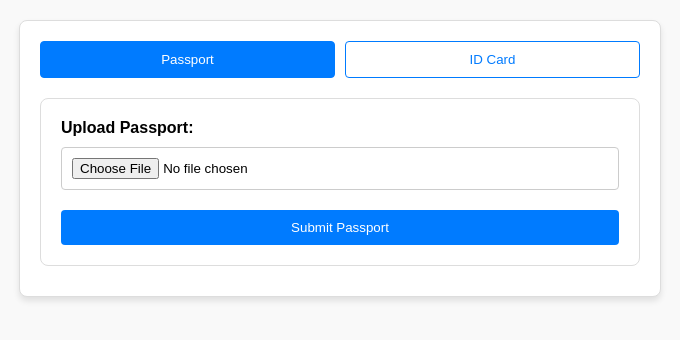
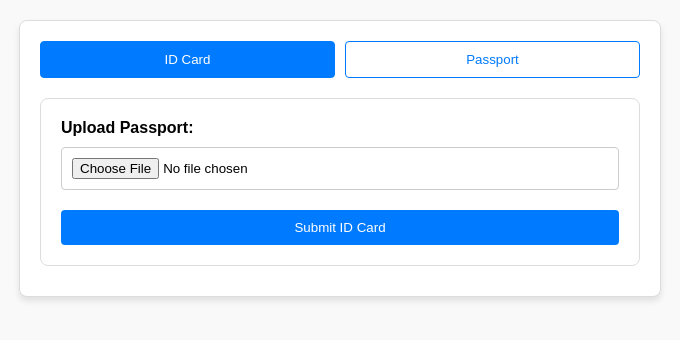
Before and after one commit to 23shahob/passport-file, a website: page index.html in a window 1280 px wide. Shown: the full height of the page, 300-980 px from the left. Drawn offline with Linux system fonts and the light colour scheme.

Commit message:
style changes

```diff
--- a/index.html
+++ b/index.html
@@ -9,8 +9,8 @@
   <body>
     <div id="app">
       <div class="tabs">
-        <button class="tab-btn active" data-tab="passport">Passport</button>
-        <button class="tab-btn" data-tab="id-card">ID Card</button>
+        <button class="tab-btn active" data-tab="id-card">ID Card</button>
+        <button class="tab-btn" data-tab="passport">Passport</button>
       </div>
 
       <div id="passport-tab" class="tab-content active">
@@ -18,16 +18,16 @@
           <label for="passport-upload">Upload Passport:</label>
           <input type="file" id="passport-upload" accept="image/*" />
           <div id="passport-preview" class="preview"></div>
-          <button type="submit">Submit Passport</button>
+          <button type="submit">Submit ID Card</button>
         </form>
-      </div>
+    </div>
 
-      <div id="id-card-tab" class="tab-content">
+    <div id="id-card-tab" class="tab-content">
         <form id="upload-form">
-          <label for="id-card-upload">Upload ID Card:</label>
-          <input type="file" id="id-card-upload" accept="image/*" />
-          <div id="id-card-preview" class="preview"></div>
-          <button type="submit">Submit ID Card</button>
+            <label for="id-card-upload">Upload ID Card:</label>
+            <input type="file" id="id-card-upload" accept="image/*" />
+            <div id="id-card-preview" class="preview"></div>
+            <button type="submit">Submit Passport</button>
         </form>
       </div>
 
```
